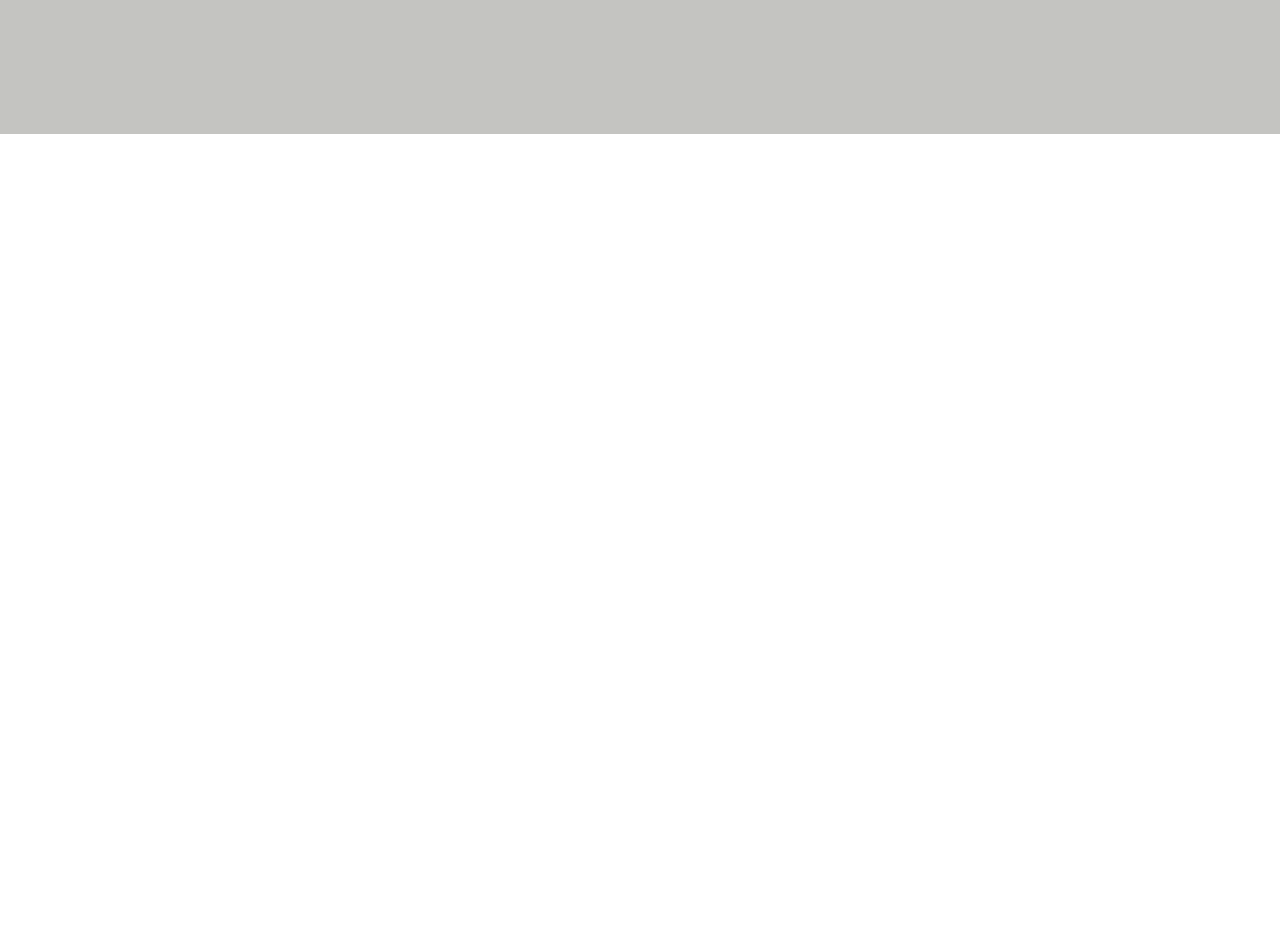
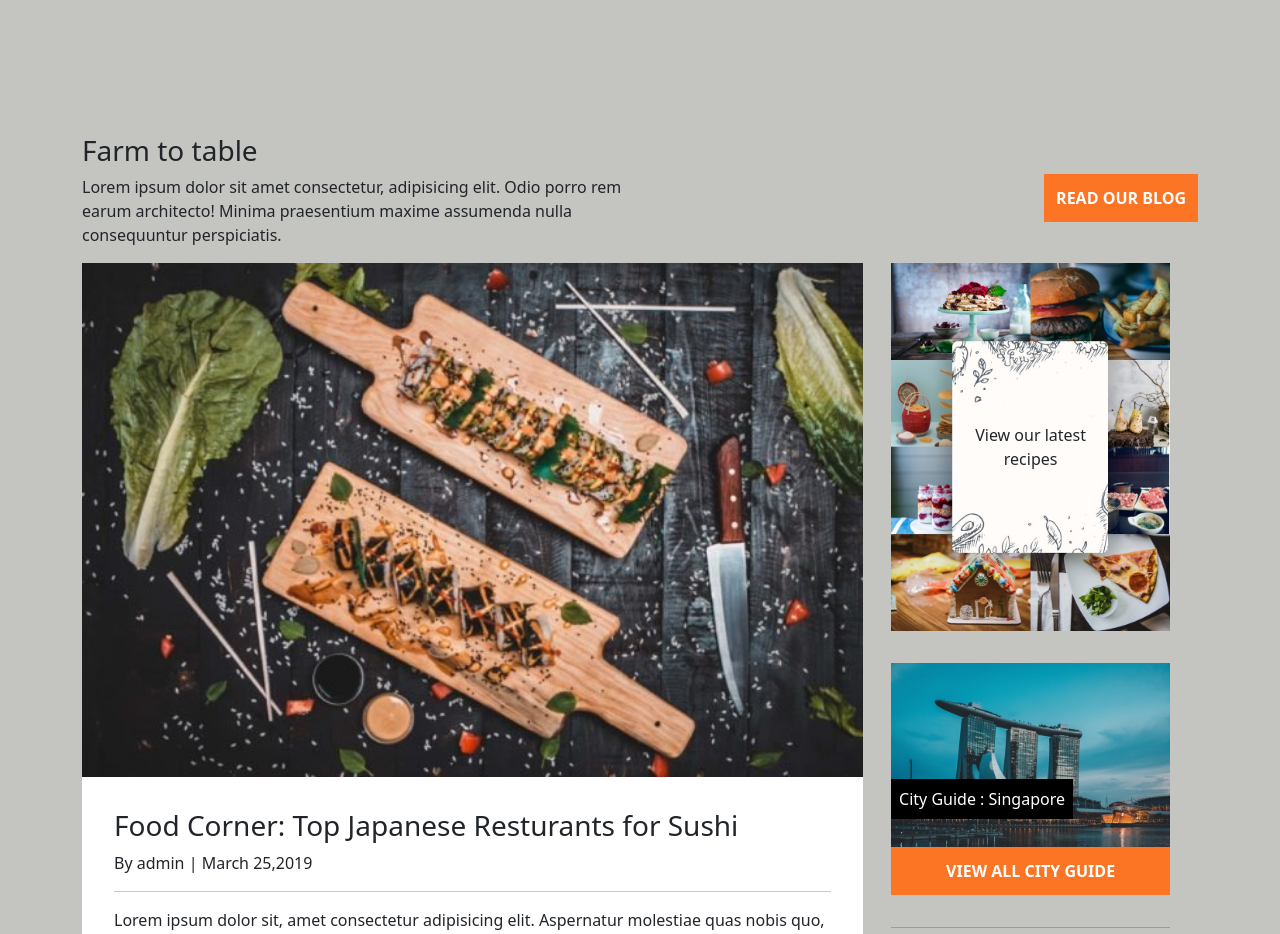
Before and after one commit to AndreaGallini/proj-html-vuejs, a Vue app: page / in a window 1280 px wide. Shown: the part 3460-4394 px from the top of the page. Before the commit the page ends 3594 px from the top, so only its background shows below. Built offline with nearby package versions, Linux system fonts and the light colour scheme; the HTML template or start-up script is replaced by a standard one.

Commit message:
add farm to table e postcomponent

```diff
--- a/src/assets/partials/_partials.scss
+++ b/src/assets/partials/_partials.scss
@@ -2,3 +2,4 @@ $mainBackground :#C4C4C1;
 $secondaryBackground : #F6F7F1;
 $iconColor:#7D7A76;
 $brandColor:#FC7525;
+$buttonBackgroundPosts:#EDEDE7;
--- a/src/components/MainComponent.vue
+++ b/src/components/MainComponent.vue
@@ -6,6 +6,8 @@
     </div>
     <PopularRecipes />
     <CulinaryCollection />
+    <FarmToTable />
+    <PostComponent />
   </div>
 </template>
 
@@ -14,6 +16,8 @@ import JumboComponent from "./MainComponents/JumboComponent.vue";
 import FoodieJournalComponent from "./MainComponents/FoodieJournalComponent.vue";
 import PopularRecipes from "./MainComponents/PopularRecipes.vue";
 import CulinaryCollection from "./MainComponents/CulinaryCollection.vue";
+import FarmToTable from "./MainComponents/FarmToTable.vue";
+import PostComponent from "./MainComponents/PostComponent.vue";
 
 export default {
   components: {
@@ -21,6 +25,8 @@ export default {
     FoodieJournalComponent,
     PopularRecipes,
     CulinaryCollection,
+    FarmToTable,
+    PostComponent,
   },
 };
 </script>
--- /dev/null
+++ b/src/components/MainComponents/FarmToTable.vue
@@ -0,0 +1,44 @@
+<template>
+  <div class="farm container-lg">
+    <div class="left">
+      <h3>Farm to table</h3>
+      <p>
+        Lorem ipsum dolor sit amet consectetur, adipisicing elit. Odio porro rem
+        earum architecto! Minima praesentium maxime assumenda nulla consequuntur
+        perspiciatis.
+      </p>
+    </div>
+    <div class="right">
+      <button>read our blog <i class="fa-brands fa-blogger-b"></i></button>
+    </div>
+  </div>
+</template>
+
+<script>
+export default {};
+</script>
+
+<style lang="scss" scoped>
+@use "../../assets/partials/partials" as *;
+.right,
+.left {
+  width: 50%;
+}
+.farm {
+  display: flex;
+  justify-content: space-between;
+}
+.right {
+  display: flex;
+  align-items: center;
+  justify-content: flex-end;
+}
+button {
+  background-color: $brandColor;
+  border: 0;
+  padding: 0.75rem;
+  color: white;
+  text-transform: uppercase;
+  font-weight: 700;
+}
+</style>
--- /dev/null
+++ b/src/components/MainComponents/PostComponent.vue
@@ -0,0 +1,162 @@
+<template>
+  <div class="container-lg post-container">
+    <div class="left">
+      <div class="col-12 my-main-card">
+        <img src="/images/single-post-img3-600x395.jpg" alt="" />
+        <div class="card-text">
+          <h3>Food Corner: Top Japanese Resturants for Sushi</h3>
+          <p>By admin | March 25,2019</p>
+          <hr />
+          <p>
+            Lorem ipsum dolor sit, amet consectetur adipisicing elit. Aspernatur
+            molestiae quas nobis quo, dicta veritatis dignissimos perferendis
+            ipsa voluptate ab, quibusdam eligendi. Recusandae, totam. Enim
+            provident possimus cum at asperiores aliquid quod vitae laboriosam
+            nemo perferendis illum sunt hic odio vero quis praesentium
+            voluptatum cumque non sapiente voluptatem, molestiae exercitationem
+            vel.
+          </p>
+          <section class="options">
+            <button>Read More ></button>
+            <p><i class="fa-regular fa-comments"></i> 0</p>
+          </section>
+        </div>
+      </div>
+      <div class="posts">
+        <div class="my-card" v-for="card in store.PostsArray">
+          <img :src="card.img" alt="" />
+          <h3>{{ card.title }}</h3>
+          <p>{{ card.date }}</p>
+        </div>
+        <button>Load More Posts</button>
+      </div>
+    </div>
+    <div class="right">
+      <section class="recipes">
+        <img src="/images/ad-bg.jpg" alt="" />
+        <p>View our latest recipes</p>
+      </section>
+      <section class="singapore">
+        <img src="/images/singapore-featured-image.jpg" alt="" />
+        <p>City Guide : Singapore</p>
+        <button>
+          <i class="fa-solid fa-earth-americas"></i> View All City guide
+        </button>
+      </section>
+      <hr />
+      <input type="text" placeholder="Search" />
+    </div>
+  </div>
+</template>
+
+<script>
+import { store } from "../../store";
+export default {
+  data() {
+    return {
+      store,
+    };
+  },
+};
+</script>
+
+<style lang="scss" scoped>
+@use "../../assets/partials/partials" as *;
+.post-container {
+  display: flex;
+}
+.left {
+  width: 70%;
+}
+.right {
+  width: 25%;
+  margin: 0 auto;
+}
+img {
+  width: 100%;
+}
+.my-main-card {
+  background-color: white;
+}
+.card-text {
+  padding: 2rem;
+}
+
+.options {
+  display: flex;
+  align-items: center;
+  justify-content: space-between;
+  p {
+    margin-bottom: 0;
+  }
+  button {
+    border: 0;
+    background-color: transparent;
+  }
+}
+.posts {
+  display: flex;
+  flex-wrap: wrap;
+  padding-top: 2rem;
+  button {
+    width: 100%;
+    height: 50px;
+    margin-top: 2rem;
+    background-color: buttonBackgroundPosts;
+
+    text-transform: uppercase;
+    font-weight: bold;
+    border: 0;
+  }
+}
+
+.my-card {
+  background-color: white;
+  width: calc(50% - 20px);
+  margin: 10px;
+  h3 {
+    padding: 1rem 2rem 0;
+    text-align: center;
+  }
+  p {
+    text-align: center;
+  }
+}
+
+.recipes {
+  position: relative;
+  p {
+    position: absolute;
+    top: 50%;
+    left: 50%;
+    transform: translate(-50%, -50%);
+    text-align: center;
+  }
+}
+.singapore {
+  margin-top: 2rem;
+  margin-bottom: 2rem;
+  position: relative;
+  p {
+    position: absolute;
+    background-color: black;
+    color: white;
+    padding: 0.5rem;
+    top: 50%;
+  }
+  button {
+    background-color: $brandColor;
+    border: 0;
+    padding: 0.75rem;
+    color: white;
+    text-transform: uppercase;
+    font-weight: 700;
+    width: 100%;
+  }
+}
+input {
+  width: 100%;
+  border: 1px solid $iconColor;
+  height: 40px;
+}
+</style>
--- a/src/store.js
+++ b/src/store.js
@@ -73,4 +73,36 @@ export const store = reactive({
             title:'quick & easy',
       },
     ],
+    PostsArray: [
+        {
+            img: '/images/fi-roundup-200x132.jpg',
+            title: 'Roundup : My new Favorite reciper for healthy living',
+            date:'By admin | March 25th, 2019',
+        },
+        {
+            img: '/images/fi-korean-food-200x132.jpg',
+            title: 'Meal Prep : Korean Bibimbap with Kinchi',
+            date:'By admin | March 25th, 2019',
+        },
+        {
+            img: '/images/fi-toasts-600x395.jpg',
+            title:'Why These Toasts with Tea are My New Favorite',
+            date:'By admin | March 25th,2019',
+        },
+        {
+            img: '/images/fi-street-food-200x132.jpg',
+            title: 'Exploring Street Food in Bangkok',
+            date:'By admin | March 25th,2019',
+        },
+        {
+            img: '/images/fi-organic-breakfast-200x132.jpg',
+            title: 'Organic Choices For HEaltier Living',
+            date:'By admin | March 25th,2019',
+        },
+        {
+            img: '/images/fi-water-side-rest-200x132.jpg',
+            title: ' 5 Waterside Reastaurant in Instanbul for SPecial Events',
+            date:'By admin | March 25th,2019',
+        },
+    ]
 });
```
